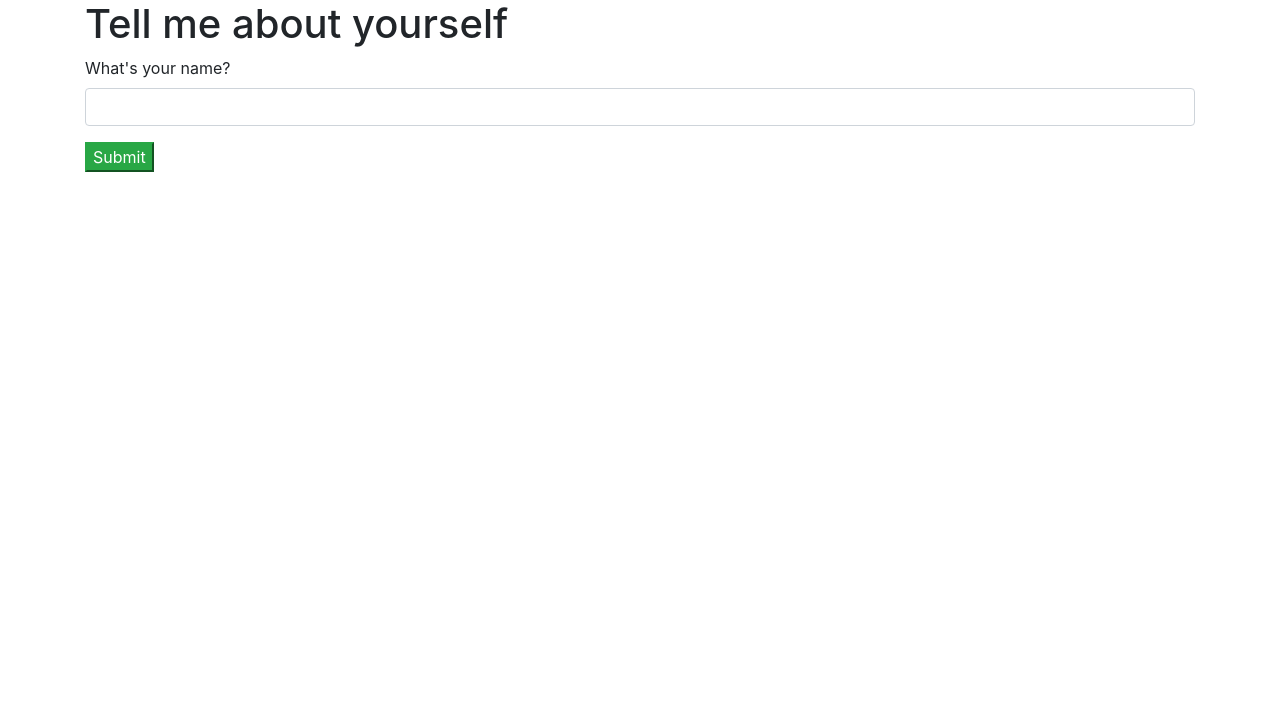
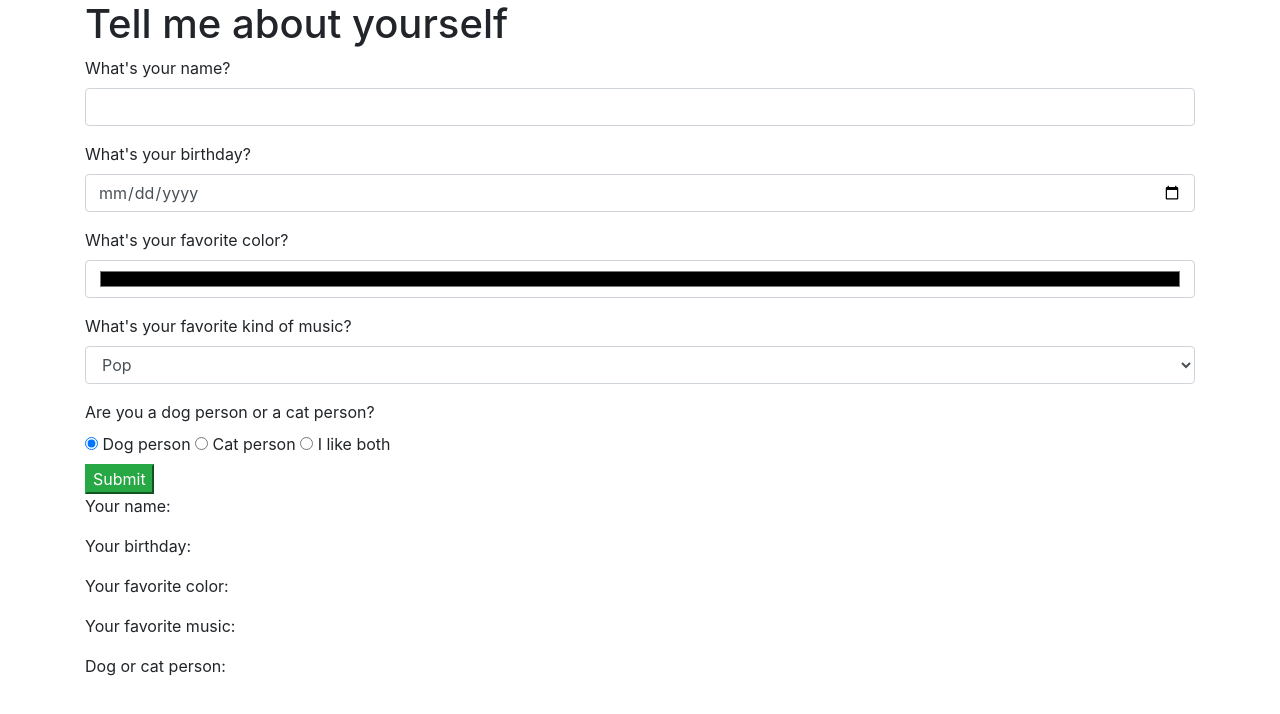
Before and after one commit to GBProductions/survey1, a plain HTML site: page index.html in a window 1280 px wide. Drawn offline with Linux system fonts and the light colour scheme.

Commit message:
Add HTML, JS.
Co-authored-by: Shannon Lee <shannonleehj@gmail.com>

```diff
--- a/index.html
+++ b/index.html
@@ -17,8 +17,49 @@
                 <label for="name">What's your name?</label>
                 <input id="name" class="form-control" type="text">
             </div>
+            <div class="form-group">
+                <label for="dob">What's your birthday?</label>
+                <input id="dob" class="form-control" type="date">
+            </div>
+            <div class="form-group">
+                <label for="fav-color">What's your favorite color?</label>
+                <input id="fav-color" class="form-control" type="color">
+            </div>
+            <div class="form-group">
+                <label for="music">What's your favorite kind of music?</label>
+                <select class="form-control" id="music">
+                    <option value="pop">Pop</option>
+                    <option value="country">Country</option>
+                    <option value="hip-hop">Hip hop</option>
+                    <option value="classical">Classical</option>
+                </select>
+            </div>
+            <div class="form group">
+                <label for="dog-cat">Are you a dog person or a cat person?</label>
+                <div class="radio">
+                    <label>
+                        <input type="radio" name="dog-cat" value="dog" checked>
+                        Dog person
+                    </label>
+                    <label>
+                        <input type="radio" name="dog-cat" value="cat">
+                        Cat person
+                    </label>
+                    <label>
+                        <input type="radio" name="dog-cat" value="both">
+                        I like both
+                    </label>
+                </div>
+            </div>
             <button type="submit" class="btn-success">Submit</button>
         </form>
+        <div id="output">
+            <p>Your name: <span id="userName"> </span></p>
+            <p>Your birthday: <span id="userDob"> </span></p>
+            <p>Your favorite color: <span id="userFavColor"> </span></p>
+            <p>Your favorite music: <span id="userFavMusic"> </span></p>
+            <p>Dog or cat person: <span id="userDogOrCat"> </span></p>
+        </div>
     </div>
 </body>
 </html>
--- a/js/scripts.js
+++ b/js/scripts.js
@@ -0,0 +1,17 @@
+$(document).ready(function() {
+  $("form#survey").submit(function(event) {
+    event.preventDefault();
+    const name = $("input#name").val();
+    const dob = $("#dob").val();
+    const favColor = $("#fav-color").val();
+    const favMusic = $("#music").val();
+    const dogCat = $("input:radio[name=dog-cat]:checked").val();
+
+    $("#userName").text(name);
+    $("#userDob").text(dob);
+    $("#userFavColor").text(favColor);
+    $("#userFavMusic").text(favMusic);
+    $("#userDogOrCat").text(dogCat);
+
+  });
+});
```
